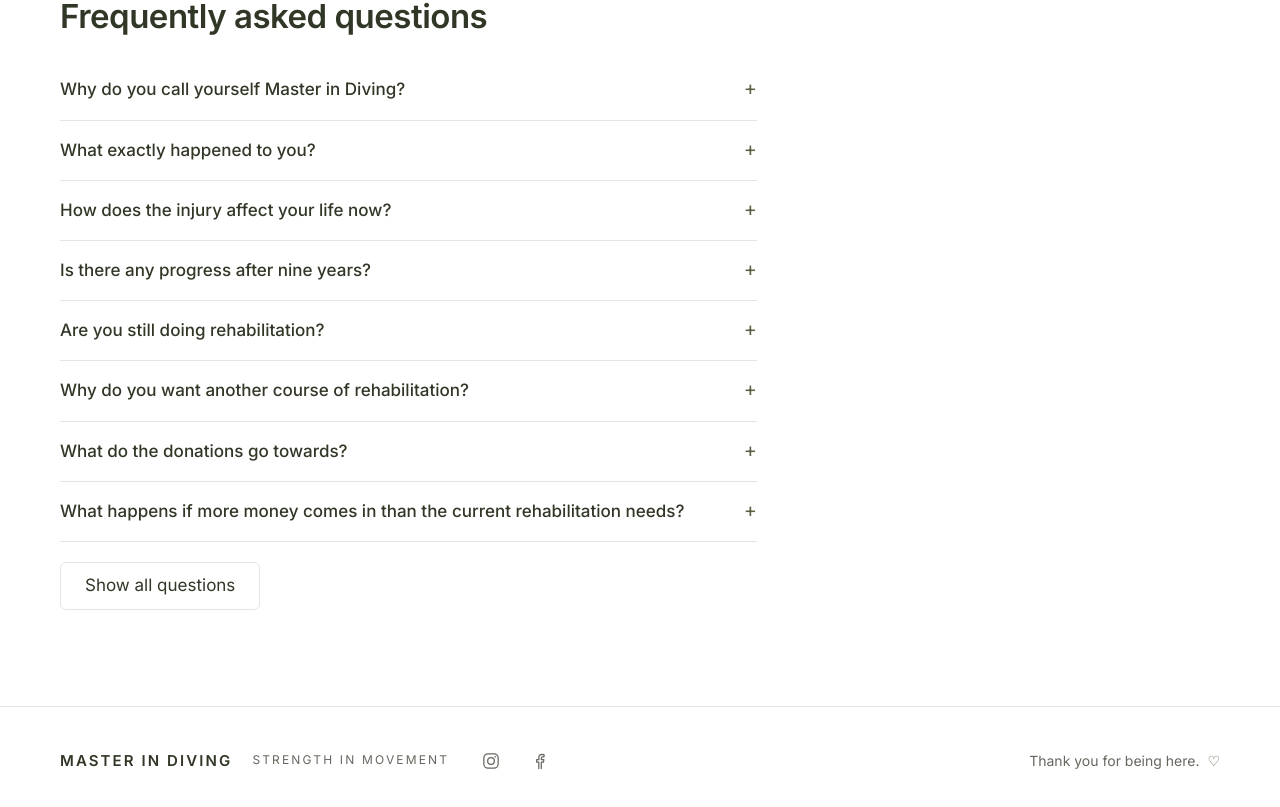
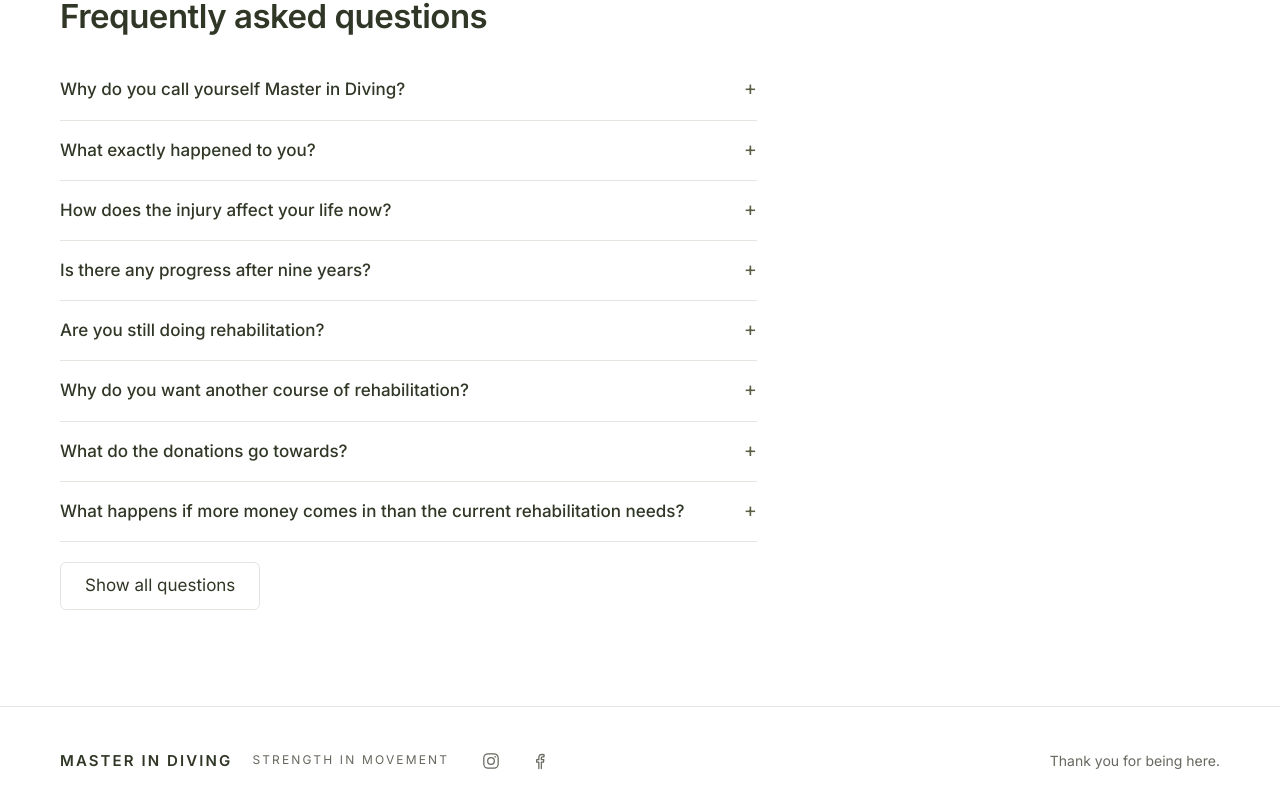
Before and after one commit to MasterInDiving/master-in-diving, a Next.js app: page /en in a window 1280 px wide. Shown: the part 2819-3626 px from the top of the page. Built offline with nearby package versions, Linux system fonts and the light colour scheme; no server answers.

Commit message:
Footer: remove heart

```diff
--- a/components/Footer.tsx
+++ b/components/Footer.tsx
@@ -39,12 +39,7 @@ export function Footer({ content }: { content: SiteContent }) {
           </span>
         </div>
 
-        <p className="flex items-center gap-2 text-small text-muted">
-          {content.footer.thanks}
-          <span aria-hidden="true" className="text-khaki-soft">
-            ♡
-          </span>
-        </p>
+        <p className="text-small text-muted">{content.footer.thanks}</p>
       </div>
     </footer>
   );
```
